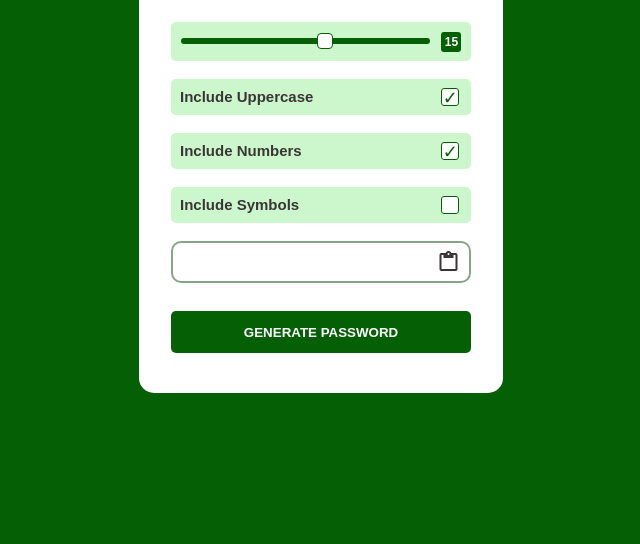
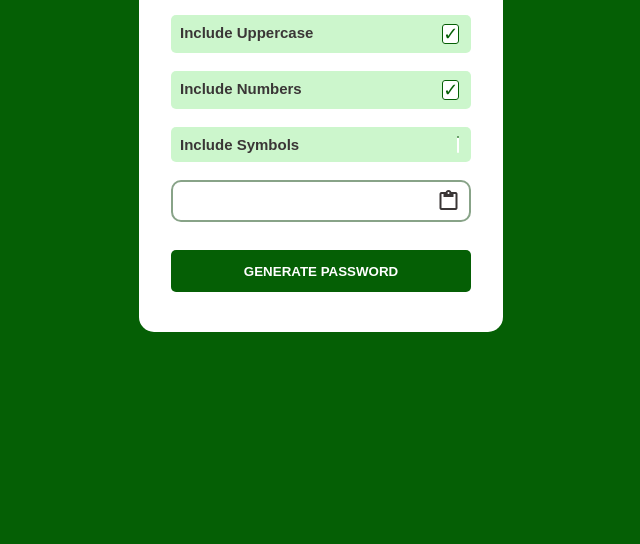
Before and after one commit to Sarah-Ossai/Password-Generator, a plain HTML site: page index.html in a window 1280 px wide. Shown: the part 256-800 px from the top of the page, without its empty margins (319-959 px from the left). Drawn offline with nearby package versions, Linux system fonts and the light colour scheme.

Commit message:
Completed

```diff
--- a/style.css
+++ b/style.css
@@ -17,7 +17,7 @@ form{
     width: 300px;
     margin: auto;
     place-content: center;
-    margin-top: 10em;
+    margin-top: 6em;
     border-radius: 15px;
 }
 .span{
@@ -73,8 +73,6 @@ form{
 .checkbox::before{
     content: "";
     display: block;
-    width: 16px;
-    height: 16px;
     background-color: white;
     border-radius: 3px;
     border: 1px solid #055f05;
```
